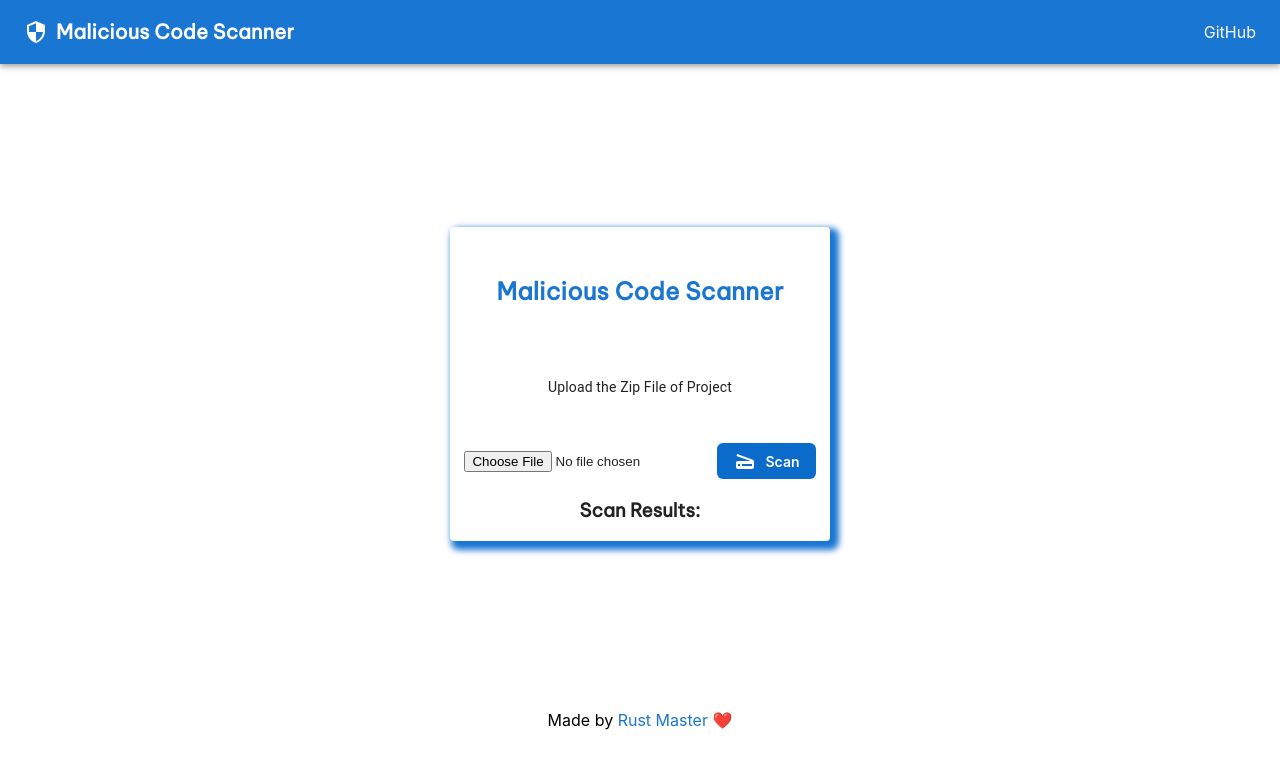
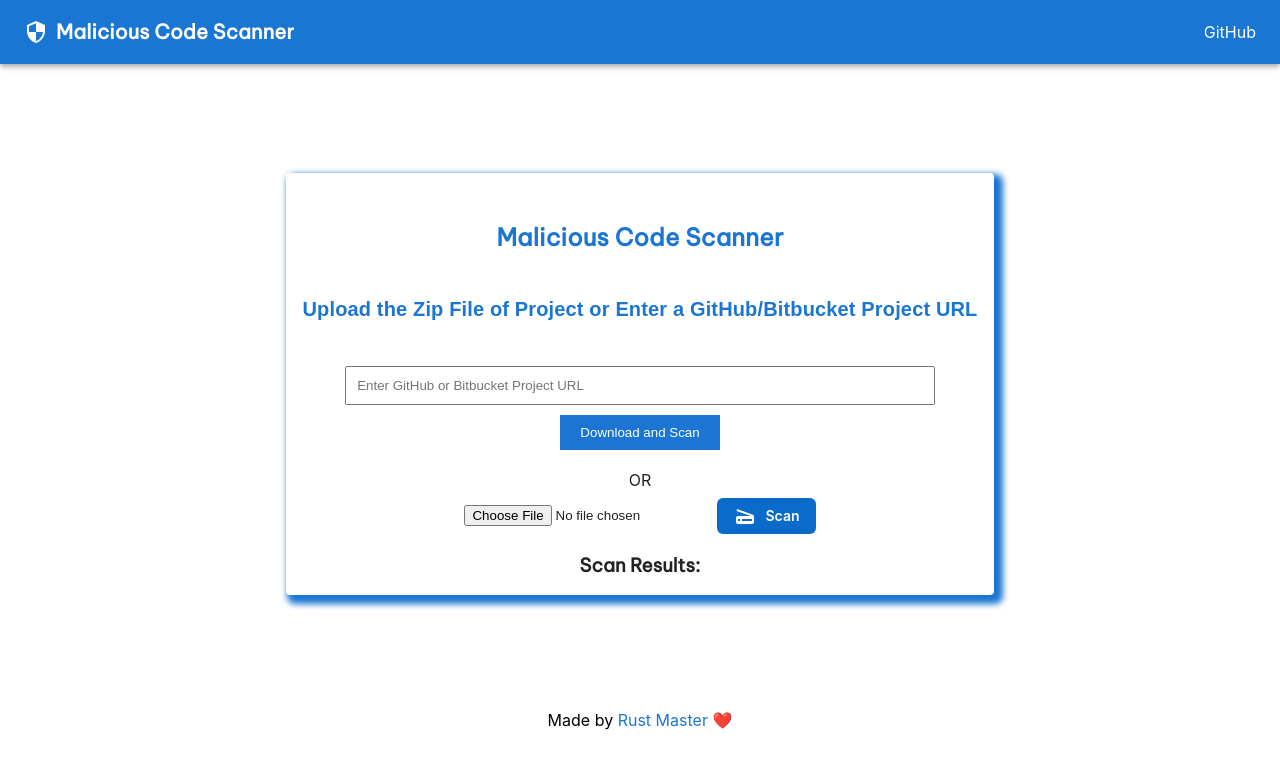
Before and after one commit to rust-master/malicious-code-scanner, a React (Create React App) app: page / in a window 1280 px wide. Shown: the top 768 px of the page. Built offline with nearby package versions, Linux system fonts and the light colour scheme.

Commit message:
New Features

```diff
--- a/package.json
+++ b/package.json
@@ -12,11 +12,13 @@
     "@testing-library/react": "^13.4.0",
     "@testing-library/user-event": "^13.5.0",
     "@vercel/analytics": "^1.0.2",
+    "axios": "^1.7.7",
     "framer-motion": "^10.16.2",
     "jszip": "^3.10.1",
     "react": "^18.2.0",
     "react-dom": "^18.2.0",
     "react-scripts": "5.0.1",
+    "react-toastify": "^10.0.6",
     "web-vitals": "^2.1.4"
   },
   "scripts": {
--- a/src/App.css
+++ b/src/App.css
@@ -62,6 +62,7 @@ p a {
 }
 
 .fileInput {
+  cursor:pointer !important;
   @media (max-width: 576px) {
     width: 200px;
   }
--- a/src/App.js
+++ b/src/App.js
@@ -1,5 +1,5 @@
 import React, { useState } from "react";
-import { Analytics } from '@vercel/analytics/react';
+import { Analytics } from "@vercel/analytics/react";
 import "./App.css";
 import UploadForm from "./UploadForm";
 import SearchResults from "./SearchResults";
@@ -9,22 +9,37 @@ import CardContent from "@mui/material/CardContent";
 import Typography from "@mui/material/Typography";
 import LinearProgress from "@mui/material/LinearProgress";
 import ResponsiveAppBar from "./AppBar";
+import axios from 'axios';
+import { ToastContainer, toast } from 'react-toastify';
+import 'react-toastify/dist/ReactToastify.css';
+
 
 function App() {
   const [results, setResults] = useState([]);
   const [progressBar, setProgressBar] = useState(false);
+  const [isNewFile, setIsNewFile] = useState(false);
+  const [githubURL, setGithubURL] = useState(""); // Track GitHub URL input
+
+  const fileInputRef = React.createRef();
+  const searchResults = [];
+
+
+  React.useEffect(() => {
+    setResults([])
+  }, [githubURL]);
+
 
   const handleUpload = (file) => {
+    setIsNewFile(true); // Indicate a new file has been selected
     const reader = new FileReader();
 
     reader.onload = async (event) => {
       try {
         setProgressBar(true);
-
         const buffer = event.target.result;
         const zip = await JSZip.loadAsync(buffer);
 
-        const searchResults = [];
+
 
         await Promise.all(
           Object.keys(zip.files).map(async (filename) => {
@@ -43,26 +58,55 @@ function App() {
               searchResults.push(filename);
             } else if (fileData.includes("setInterval") && fileData.includes("6e5") && fileData.includes("Object.defineProperty")) {
               searchResults.push(filename);
-            }
-            else if (fileData.includes("python3") && fileData.includes("Login") && fileData.includes("BraveSoftw") && fileData.includes("Google") && fileData.includes("clearInterval(_0x558feb)")) {
+            } else if (fileData.includes("python3") && fileData.includes("Login") && fileData.includes("BraveSoftw") && fileData.includes("Google") && fileData.includes("clearInterval(_0x558feb)")) {
               searchResults.push(filename);
-            }
-            else if (fileData.includes("existsSync") && fileData.includes("fhbohimael") && fileData.includes("Local/Goog") && fileData.includes("Library")) {
+            } else if (fileData.includes("existsSync") && fileData.includes("fhbohimael") && fileData.includes("Local/Goog") && fileData.includes("Library")) {
               searchResults.push(filename);
-            }
-            else if(fileData.includes("{(st+=1)<5?ht():clearInterval(ot)}),6e5);") && fileData.includes("QnJhdmVTb2Z0d2FyZS9CcmF2ZS1Ccm93c2Vy")){
+            } else if (
+              fileData.includes("{(st+=1)<5?ht():clearInterval(ot)}),6e5);") &&
+              fileData.includes("QnJhdmVTb2Z0d2FyZS9CcmF2ZS1Ccm93c2Vy")
+            ) {
+              searchResults.push(filename);
+            } else if (
+              fileData.includes("'/id.j'") &&
+              fileData.includes("'son'") &&
+              fileData.includes("'solan'") &&
+              fileData.includes("'Local'") &&
+              fileData.includes("'/Logi'")
+            ) {
+              searchResults.push(filename);
+            } else if (
+              fileData.includes("0x927c0") &&
+              fileData.includes("setInterval") &&
+              fileData.includes("ZXhpc3RzU3")
+            ) {
+              searchResults.push(filename);
+            } else if (
+              fileData.includes("substring") &&
+              fileData.includes("My4xMTUuMj") &&
+              fileData.includes("fromCharCo") &&
+              fileData.includes("base64")
+            ) {
               searchResults.push(filename);
             }
           })
         );
 
+        setIsNewFile(false); // Reset the new file state
+
         if (searchResults.length === 0) {
           searchResults.push("No Malicious Code Found");
-          setResults(searchResults);
         }
 
         setResults(searchResults);
-
+        if (searchResults[0] === "No Malicious Code Found") {
+          toast.success("No Malicious Code Found", {
+          });
+          console.log("No Malicious Code Found")
+        } else {
+          toast.error(`Malicious Code Found -> ${searchResults[0]}`, {
+          });
+        }
         setProgressBar(false);
       } catch (e) {
         alert(e);
@@ -72,22 +116,158 @@ function App() {
     reader.readAsArrayBuffer(file);
   };
 
+  const handleDownload = async () => {
+    try {
+      // Ensure the URL is valid
+      const url = new URL(githubURL); // Replace 'githubURL' with the input field or variable storing the URL.
+
+      if (!url.protocol.startsWith("https:")) {
+        alert("Invalid URL. Please enter a valid HTTPS URL");
+        throw new Error("Invalid URL. Please enter a valid HTTPS URL.");
+      }
+
+      // Check the host to determine the service
+      const host = url.hostname.toLowerCase();
+
+      if (host.includes("github.com")) {
+        await handleGitHubDownload();
+      } else if (host.includes("bitbucket.org")) {
+        await handleBitbucketDownload();
+      } else {
+        alert("Unsupported URL. Please provide a GitHub or Bitbucket URL.");
+        throw new Error("Unsupported URL. Please provide a GitHub or Bitbucket URL.");
+      }
+    } catch (error) {
+      alert(error.message);
+    }
+  };
+
+
+  const handleGitHubDownload = async () => {
+    try {
+
+      // validate the github URL
+      const url = new URL(githubURL);
+
+      if (!url.protocol.startsWith("https:")) {
+        alert("Invalid GitHub URL. Please enter a valid HTTPS URL")
+        throw new Error("Invalid GitHub URL. Please enter a valid HTTPS URL.");
+      }
+
+      if (githubURL) {
+
+        setProgressBar(true);
+        setIsNewFile(true);
+
+
+        const url = new URL(githubURL);
+        const repo = url.pathname.replace(/^\//, "").replace(/\/$/, "");
+        const apiUrl = `https://api.github.com/repos/${repo}/branches`;
+
+        const apiResponse = await axios.get(apiUrl);
+        console.log("🚀 ~ handleGitHubDownload ~ apiResponse:", apiResponse);
+        const branches = apiResponse.data.map(branch => branch.name);
+        console.log('Branches:', branches);
+        console.log('Branches:', branches[0]);
+
+        for (const branch of branches) {
+          console.log("🚀 ~ handleGitHubDownload ~ branch:", branch);
+          const codeloadUrl = `https://codeload.github.com/${repo}/zip/refs/heads/${branch}`;
+          // const url = `https://codeload.github.com/tomracanelli1/Dapp-project/zip/refs/heads/main`;
+          const proxyURL = `https://corsproxy.io/?${encodeURIComponent(codeloadUrl)}`;
+
+          const response = await fetch(proxyURL);
+
+          if (!response.ok) {
+            throw new Error("Failed to download the GitHub project.");
+          }
+
+          const blob = await response.blob();
+          console.log("🚀 ~ handleGitHubDownload ~ blob:", blob);
+          handleUpload(blob); // Process the file with handleUpload
+        }
+
+      } else {
+        alert("Please enter a valid GitHub URL");
+      }
+    } catch (error) {
+      alert(error.message);
+    } finally {
+      setProgressBar(false);
+    }
+  };
+
+  const handleBitbucketDownload = async () => {
+    try {
+      // Validate the Bitbucket URL
+      const url = new URL(githubURL);
+
+      if (!url.protocol.startsWith("https:")) {
+        alert("Invalid Bitbucket URL. Please enter a valid HTTPS URL");
+        throw new Error("Invalid Bitbucket URL. Please enter a valid HTTPS URL.");
+      }
+
+      if (githubURL) {
+        setProgressBar(true);
+        setIsNewFile(true);
+
+        // Extract repository owner and name from the URL
+        const repoPath = url.pathname.replace(/^\//, "").replace(/\/$/, "");
+        console.log("repoPath:", repoPath);
+        const [workspace, repo] = repoPath.split("/");
+        // Extract repository branch from the URL
+
+        const branch = repoPath.split("/").pop() || "main"; // Default to "main" if no branch is present
+        console.log("🚀 ~ handleBitbucketDownload ~ branch:", branch);
+
+
+
+        if (!workspace || !repo) {
+          throw new Error("Invalid Bitbucket repository URL format.");
+        }
+
+        // Construct the archive download URL
+        const downloadUrl = `https://bitbucket.org/${workspace}/${repo}/get/${branch}.zip`;
+        const proxyURL = `https://corsproxy.io/?${encodeURIComponent(downloadUrl)}`;
+
+        const response = await fetch(proxyURL);
+
+        if (!response.ok) {
+          throw new Error("Failed to download the Bitbucket repository.");
+        }
+
+        const blob = await response.blob();
+        console.log("🚀 ~ handleBitbucketDownload ~ blob:", blob);
+        handleUpload(blob); // Process the file with handleUpload
+      } else {
+        alert("Please enter a valid Bitbucket URL");
+      }
+    } catch (error) {
+      alert(error.message);
+    } finally {
+      setProgressBar(false);
+    }
+  };
+
+  const backgroundColor = isNewFile
+    ? "black"
+    : results.length === 0
+      ? "white"
+      : results[0] === "No Malicious Code Found"
+        ? "#3cbe4b"
+        : "#f10e43";
+
   return (
     <div
+      className="main"
       style={{
         overflow: "hidden !important",
-        backgroundColor:
-          results.length === 0 ? "white" : results[0] === "No Malicious Code Found" ? "#3cbe4b" : "#f10e43",
+        backgroundColor: backgroundColor,
       }}
     >
       <ResponsiveAppBar />
       <div className="App">
-        {/* <motion.div
-        animate={{
-      scale: [1, 2, 2, 1, 1],
-      rotate: [0, 0, 270, 270, 0],
-      borderRadius: ["20%", "20%", "50%", "50%", "20%"],
-    }}> */}
+        <ToastContainer />
         <Card className="CardDiv" sx={{ marginTop: 5, minWidth: 275, boxShadow: "5px 5px 6px 4px #1A76D2" }}>
           <CardContent>
             <Typography
@@ -97,17 +277,58 @@ function App() {
             >
               Malicious Code Scanner
             </Typography>
-
-            <Typography variant="body2">{"Upload the Zip File of Project"}</Typography>
+            <Typography
+              variant="h6"
+              style={{
+                color: "#1A76D2",
+                fontWeight: "bold",
+                textAlign: "center",
+                marginBottom: "15px",
+                fontFamily: "Arial, sans-serif",
+                lineHeight: "1.6",
+              }}
+            >
+              Upload the Zip File of Project or Enter a GitHub/Bitbucket Project URL
+            </Typography>
           </CardContent>
 
-          <UploadForm handleUpload={handleUpload} />
+          <div>
+            <input
+              type="text"
+              value={githubURL}
+              onChange={(e) => setGithubURL(e.target.value)}
+              placeholder="Enter GitHub or Bitbucket Project URL"
+              style={{
+                width: "80%",
+                margin: "10px auto",
+                display: "block",
+                padding: "10px",
+              }}
+            />
+            <button
+              onClick={handleDownload}
+              style={{
+                backgroundColor: "#1A76D2",
+                color: "white",
+                border: "none",
+                padding: "10px 20px",
+                cursor: "pointer",
+                marginBottom: "20px",
+              }}
+            >
+              Download and Scan
+            </button>
+          </div>
+
+          <div>OR</div>
+
+          <UploadForm handleUpload={handleUpload} fileInputRef={fileInputRef} setGithubURL={setGithubURL} githubURL={githubURL} setResults={setResults} results={results} />
+
 
           <SearchResults results={results} />
 
           <LinearProgress color="success" style={{ display: progressBar === false ? "none" : "block" }} />
         </Card>
-        {/* </motion.div> */}
       </div>
       <p>
         Made by{" "}
--- a/src/UploadForm.js
+++ b/src/UploadForm.js
@@ -2,28 +2,39 @@ import React, { useState } from "react";
 import Button from "@mui/joy/Button";
 import Scanner from "@mui/icons-material/Scanner";
 
-const UploadForm = ({ handleUpload }) => {
+const UploadForm = ({ handleUpload, fileInputRef, setGithubURL, githubURL }) => {
   const [file, setFile] = useState(null);
 
   const handleFileChange = (e) => {
     setFile(e.target.files[0]);
+    setGithubURL("");
   };
 
   const handleSubmit = (e) => {
+    e.preventDefault();
+    if (!file) {
+      alert("Please upload a file before scanning.");
+      return;
+    }
     try {
-      e.preventDefault();
-      if (file) {
-        handleUpload(file);
-      }
-    } catch (e) {
-      alert(e);
+      handleUpload(file);
+    } catch (err) {
+      alert(`An error occurred: ${err.message}`);
     }
   };
 
+  // Reset the file input when GitHub download is triggered
+  React.useEffect(() => {
+    if (githubURL && fileInputRef.current) {
+      fileInputRef.current.value = '';  // Clear the file input
+      setFile(null);  // Reset the file state
+    }
+  }, [githubURL]);  // Only when githubURL change
+
   return (
-    <div>
+    <div style={{marginTop:"8px"}}>
       <form onSubmit={handleSubmit} className="formDiv">
-        <input className="fileInput" type="file" onChange={handleFileChange}/>
+        <input className="fileInput" type="file" onChange={handleFileChange} ref={fileInputRef}/>
 
         <Button className="scanBtn" type="submit" startDecorator={<Scanner />}>
           Scan
```
Also changed, not shown: 1 other file (tests, documents, lock files or other folders).
